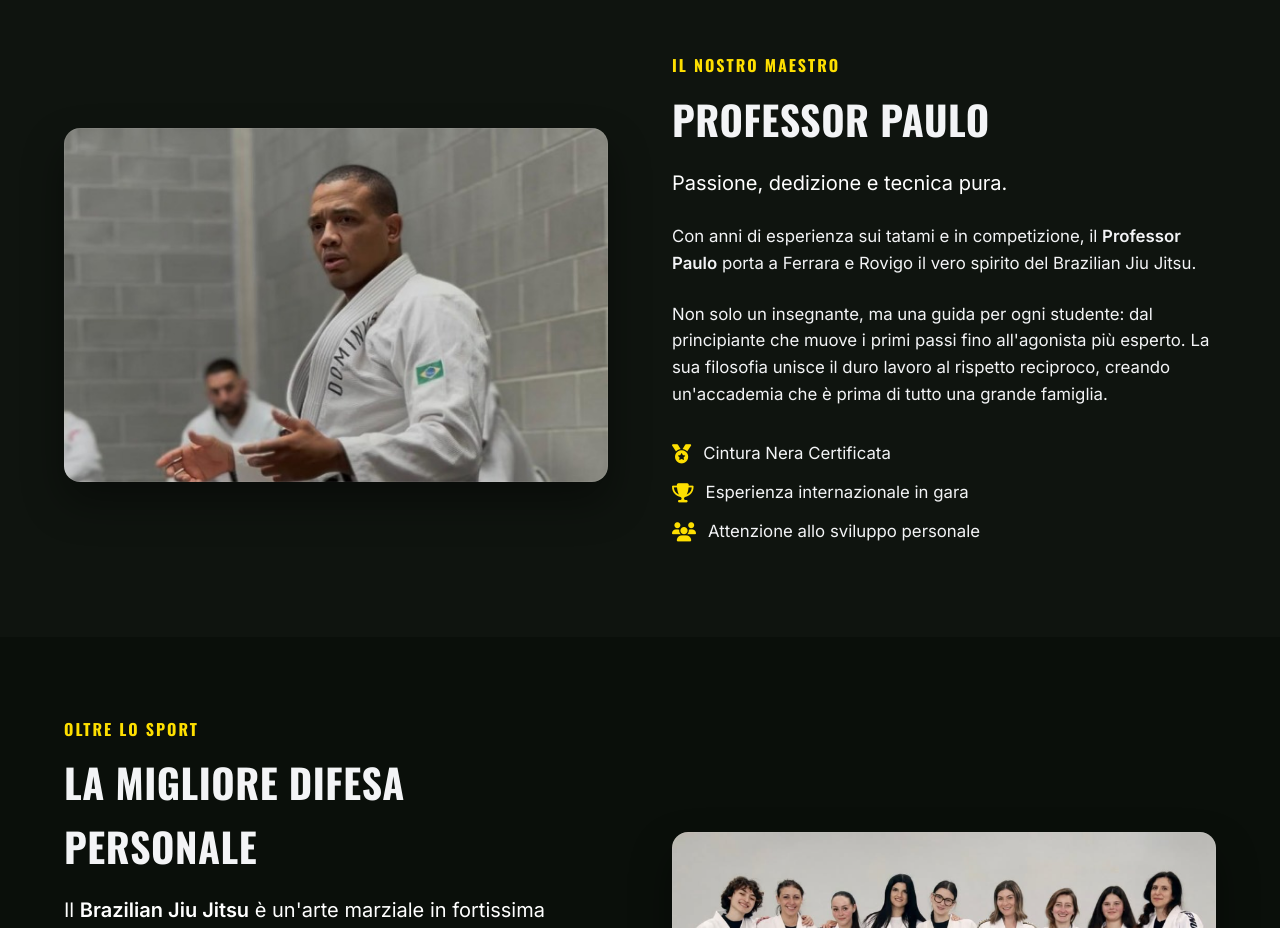
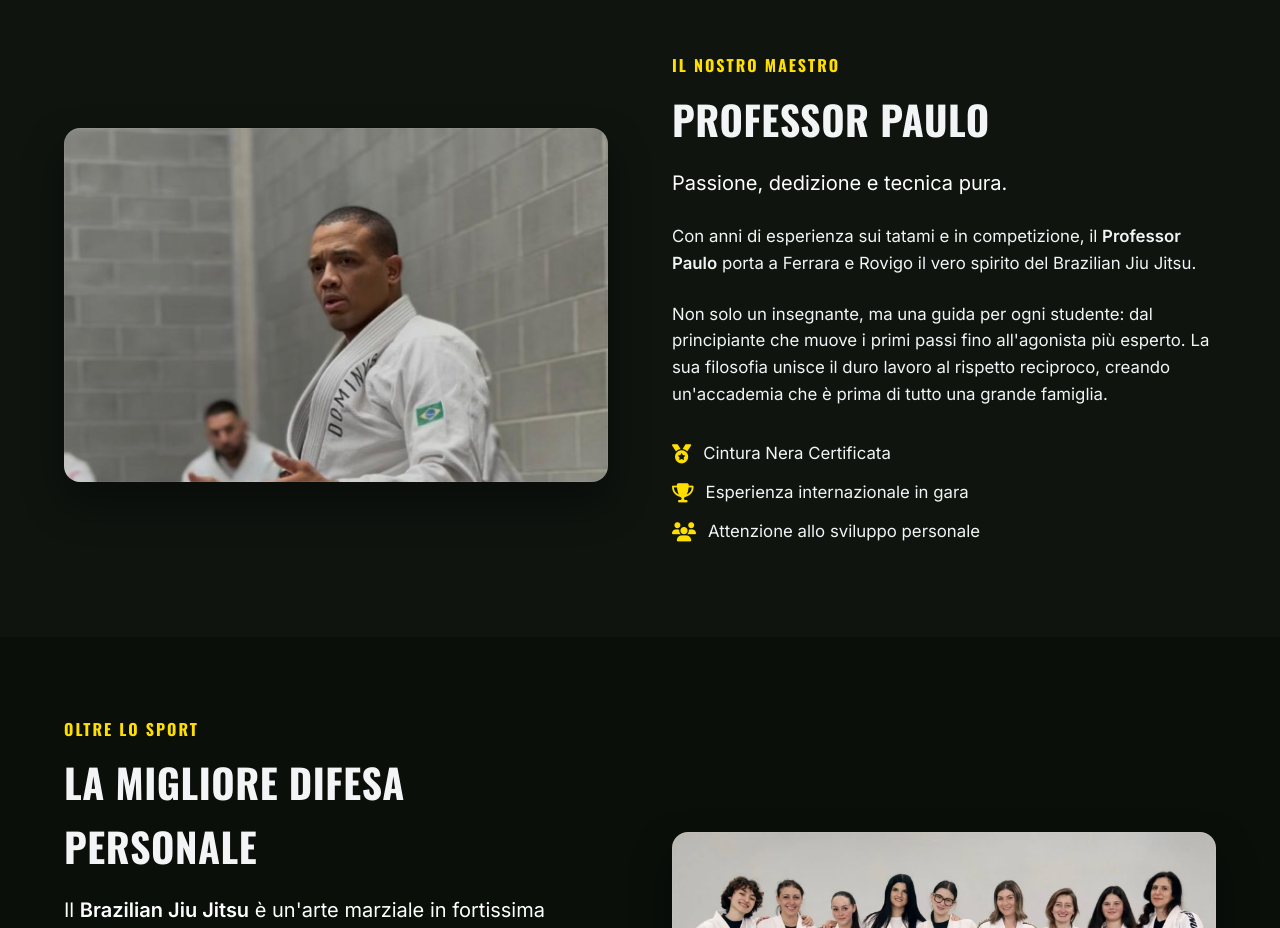
Before and after one commit to lorenzoregazzi2007-bit/DominvsBjj, a plain HTML site: page index.html in a window 1280 px wide. Shown: the part 1640-2568 px from the top of the page. Drawn offline with nearby package versions, Linux system fonts and the light colour scheme.

Commit message:
Foto maestro spostata leggermente piu in alto (8%)

```diff
--- a/index.html
+++ b/index.html
@@ -173,7 +173,7 @@
                     <div class="image-wrapper">
                         <!-- Immagine del Professor Paulo -->
                         <div class="image-placeholder"
-                            style="background-image: url('images/maestro.jpg'); background-position: center 15%; background-size: cover;"
+                            style="background-image: url('images/maestro.jpg'); background-position: center 8%; background-size: cover;"
                             title="Il Professor Paulo">
                         </div>
                     </div>
```
